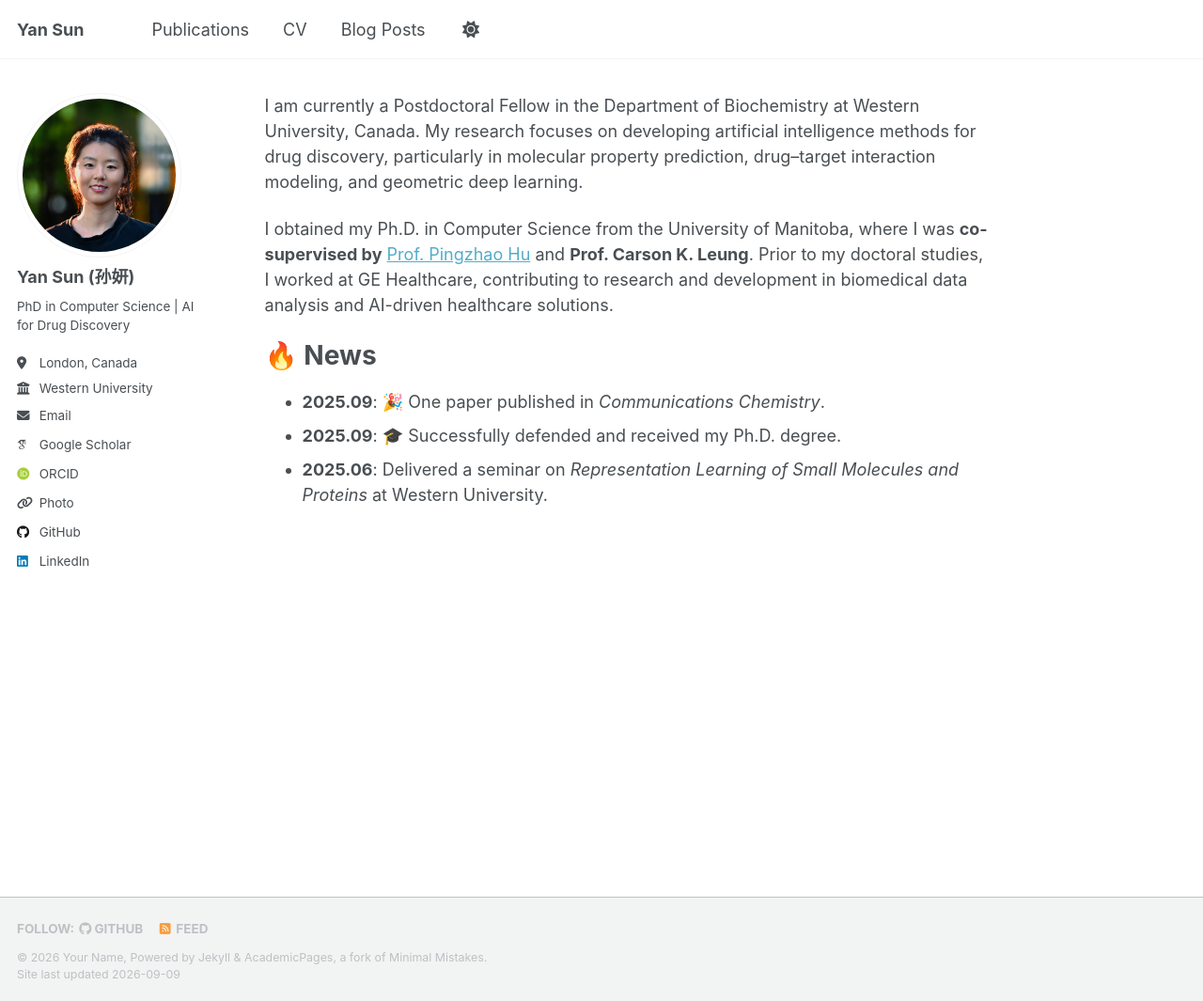
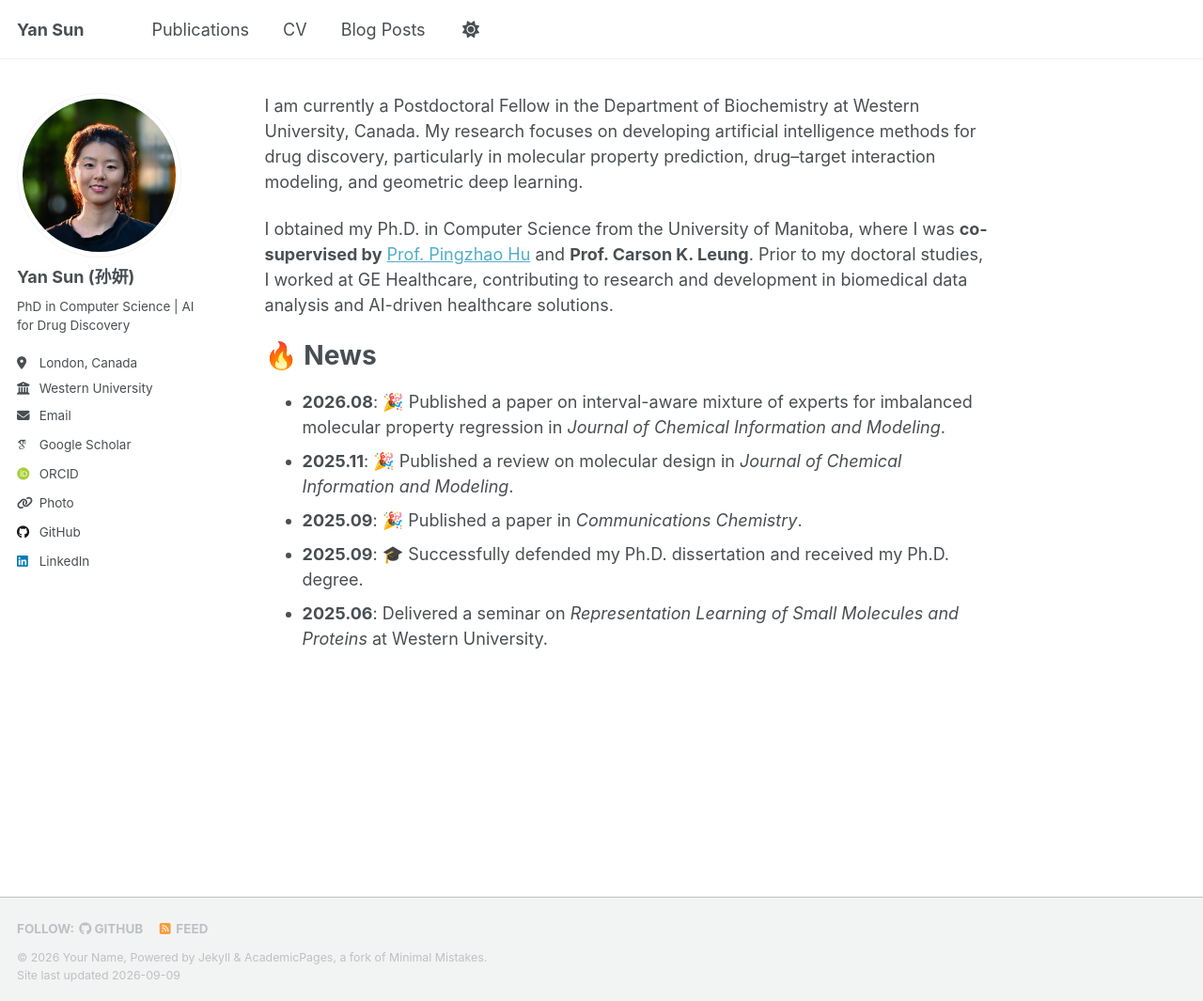
Before and after one commit to syan1992/syan1992.github.io, a Jekyll site: the page built from _pages/about.md, in a window 1280 px wide and 1065 px high. Shown: the whole window at 94% size. Built offline with Jekyll 4.4.1, drawn with Linux system fonts in a browser that asks for light colours; some web fonts are replaced; a script that is not in the unit is left out.

Commit message:
Update about.md

```diff
--- a/_pages/about.md
+++ b/_pages/about.md
@@ -10,6 +10,8 @@ I obtained my Ph.D. in Computer Science from the University of Manitoba, where I
 
 🔥 News
 ======
-- **2025.09**: 🎉 One paper published in *Communications Chemistry*.
-- **2025.09**: 🎓 Successfully defended and received my Ph.D. degree.
+- **2026.08**: 🎉 Published a paper on interval-aware mixture of experts for imbalanced molecular property regression in *Journal of Chemical Information and Modeling*.
+- **2025.11**: 🎉 Published a review on molecular design in *Journal of Chemical Information and Modeling*.
+- **2025.09**: 🎉 Published a paper in *Communications Chemistry*.
+- **2025.09**: 🎓 Successfully defended my Ph.D. dissertation and received my Ph.D. degree.
 - **2025.06**: Delivered a seminar on *Representation Learning of Small Molecules and Proteins* at Western University.
```
